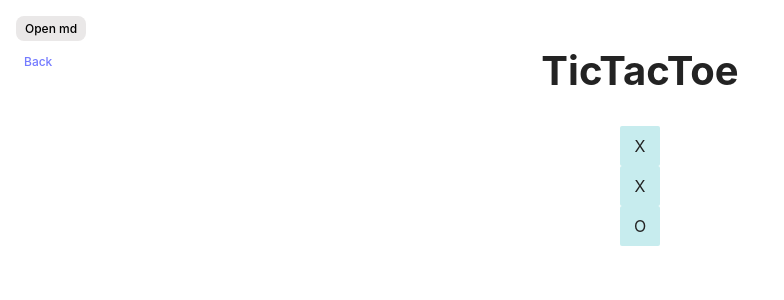
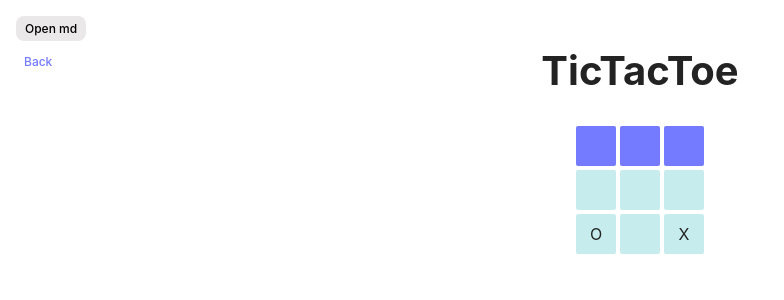
Before and after one commit to BambaThiam/NextReact-Typescript, a React (Vite) app: page /1-components-ts/exercise in a window 1280 px wide. Shown: the top 300 px of the page, without its empty margins (0-784 px from the left). Built offline with nearby package versions, Linux system fonts and the light colour scheme.

Commit message:
feat: ✨Components-ts-Exo1-2 #2

```diff
--- a/src/exercices/1.tsx
+++ b/src/exercices/1.tsx
@@ -3,20 +3,24 @@
 import clsx from "clsx";
 import { ComponentPropsWithoutRef } from "react";
 
-// 🦁 Supprime ce commentaire et définis correctement les types pour ce composant
 // type SquareProps = any;
 type SquareProps = {
-  children: React.ReactNode;
-  isWinningSquare: boolean;
+  children?: React.ReactNode;
+  isWinningSquare?: boolean;
 } & ComponentPropsWithoutRef<"button">;
 
+type SquareValue = 'X' | 'O' | null;
+type BoardProps = {
+  squares: SquareValue[];
+  onClick: (i: number) => void;
+  winningSquares?: number[];
+};
+
 const Square = ({ children, isWinningSquare, ...props }: SquareProps ) => {
-  // 🦁 Remplace ça par les props définies en haut
   return (
     <button
       className={clsx("square", {
-        // "winning-square": false, // 🦁 Remplace ça par la prop isWinningSquare
-      isWinningSquare,
+        "winning-square": isWinningSquare,
       })} {...props}
     >
       {children}
@@ -24,15 +28,40 @@ const Square = ({ children, isWinningSquare, ...props }: SquareProps ) => {
   );
 };
 
+const Board = ({ squares, onClick, winningSquares }: BoardProps) => {
+  return <div className="game-board">{
+    squares.map((square, index) => (
+      <Square
+        onClick={() => onClick?.(index)}
+        isWinningSquare={winningSquares?.includes(index)}
+        key={`square-${index}`}
+      >
+        {square}
+      </Square>
+    ))
+  }</div>;
+}
 const Game = () => {
+  const getDefaultSquares = (): SquareValue[] => [
+    null,
+    null,
+    null,
+    null,
+    null,
+    null,
+    "O",
+    null,
+    "X",
+  ];
+
   return (
     <div className="game">
-      <Square isWinningSquare={true}>X</Square>
-      <Square isWinningSquare={false}>X</Square>
-      <Square isWinningSquare={true}>O</Square>
+      <Board squares={getDefaultSquares()} onClick={i => console.log(i)} winningSquares={[0, 1, 2]} />
     </div>
   );
 };
+
+
 
 export default function App() {
   return (
```
